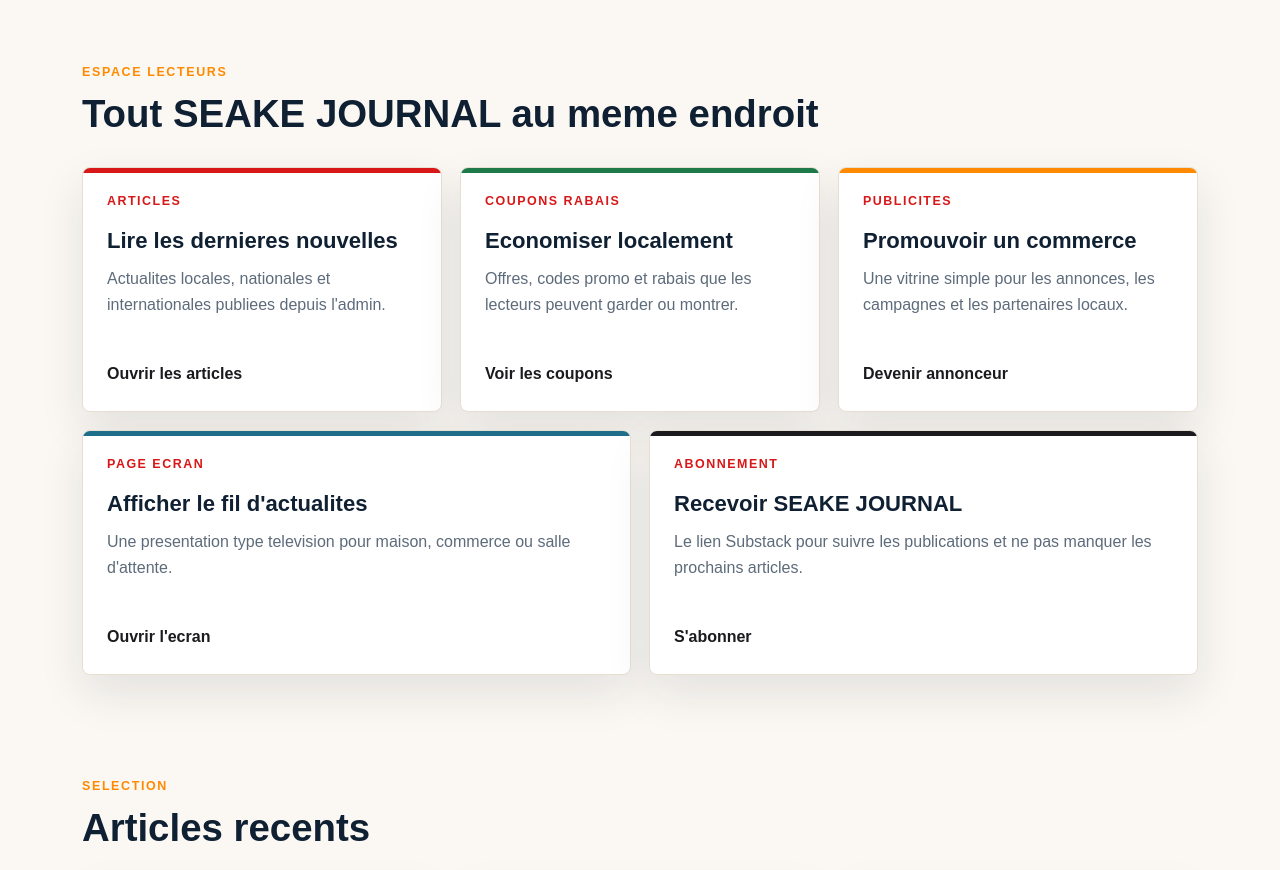
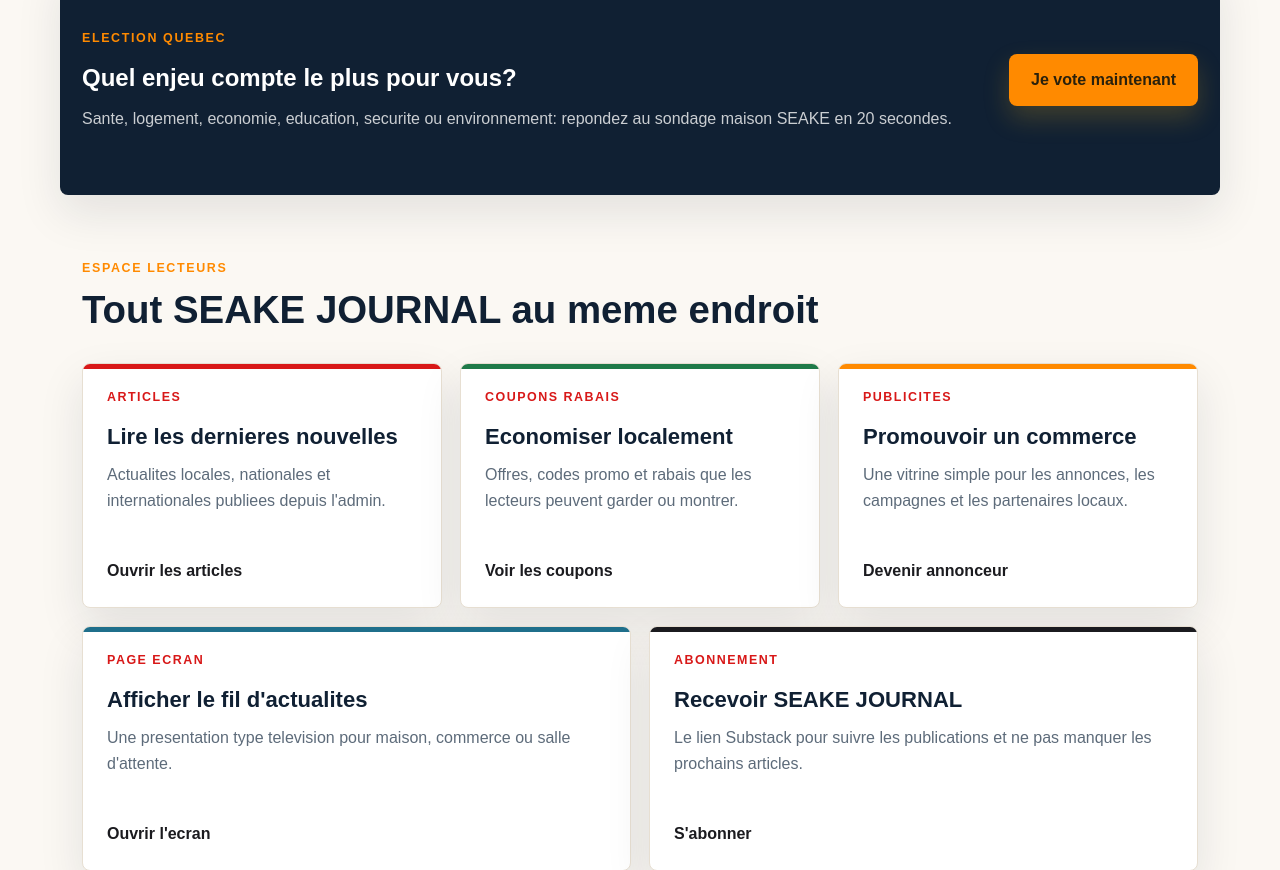
Before and after one commit to 1234jASKET/seake, a Django app: page / in a window 1280 px wide; the page is wider, and only the part inside the window is pictured. Shown: the part 755-1625 px from the top of that part. Run offline with Django 5.2, Linux system fonts and the light colour scheme; data comes from the database, SQL or seed files in the repository.

Commit message:
Add direct survey links

```diff
--- a/static/css/style.css
+++ b/static/css/style.css
@@ -182,6 +182,37 @@ p {
     color: #2a210c;
 }
 
+.survey-direct-button {
+    box-shadow: 0 12px 26px rgba(212, 159, 23, .24);
+    min-height: 52px;
+    padding-inline: 22px;
+}
+
+.home-survey-callout {
+    align-items: center;
+    background: #102033;
+    border-radius: 8px;
+    box-shadow: var(--shadow);
+    color: var(--white);
+    display: flex;
+    gap: 24px;
+    justify-content: space-between;
+    margin-top: -34px;
+    padding: 26px;
+    position: relative;
+    z-index: 2;
+}
+
+.home-survey-callout h2 {
+    color: var(--white);
+    margin-bottom: 8px;
+}
+
+.home-survey-callout p:not(.eyebrow) {
+    color: rgba(255, 255, 255, .78);
+    margin-bottom: 0;
+}
+
 .ad-pull-button {
     animation: adButtonPulse 2.4s ease-in-out infinite;
     position: relative;
@@ -1188,6 +1219,10 @@ p {
 .today-hero.has-custom-photo {
     background-position: center;
     background-size: cover;
+}
+
+.today-hero-actions {
+    margin-top: 22px;
 }
 
 .today-info-section {
@@ -3954,6 +3989,7 @@ textarea {
 
     .flyer-header,
     .flyer-footer,
+    .home-survey-callout,
     .print-toolbar,
     .cta-band {
         align-items: flex-start;
@@ -3998,6 +4034,15 @@ textarea {
         flex-direction: column;
         min-height: auto;
         padding: 52px 22px 38px;
+    }
+
+    .home-survey-callout {
+        margin-top: 0;
+    }
+
+    .home-survey-callout .button,
+    .today-hero-actions .button {
+        width: 100%;
     }
 
     .today-subscribe {
--- a/templates/accueil.html
+++ b/templates/accueil.html
@@ -11,10 +11,20 @@
         <h1>Bienvenue dans SEAKE JOURNAL</h1>
         <p>Articles, coupons, publicites et fil d'actualites en continu pour informer la communaute et garder les lecteurs engages.</p>
         <div class="hero-actions">
+            <a class="button primary survey-direct-button" href="{% url 'sondage_election' %}">Voter au sondage</a>
             <a class="button primary" href="{% url 'articles' %}">Lire les articles</a>
             <a class="button secondary" href="https://www.seakejournal.com/">S'abonner</a>
         </div>
     </div>
+</section>
+
+<section class="section home-survey-callout">
+    <div>
+        <p class="eyebrow">Election Quebec</p>
+        <h2>Quel enjeu compte le plus pour vous?</h2>
+        <p>Sante, logement, economie, education, securite ou environnement: repondez au sondage maison SEAKE en 20 secondes.</p>
+    </div>
+    <a class="button primary survey-direct-button" href="{% url 'sondage_election' %}">Je vote maintenant</a>
 </section>
 
 <section class="section home-dashboard" aria-label="Services SEAKE JOURNAL">
--- a/templates/aujourd_hui.html
+++ b/templates/aujourd_hui.html
@@ -8,6 +8,10 @@
         <p class="eyebrow">A consulter chaque jour</p>
         <h1>{{ info_du_jour.titre|default:"Aujourd'hui sur SEAKE" }}</h1>
         <p>{{ info_du_jour.sous_titre|default:"Les nouvelles, annonces, coupons, cours et services utiles au meme endroit pour garder la communaute branchee." }}</p>
+        <div class="hero-actions today-hero-actions">
+            <a class="button primary survey-direct-button" href="{% url 'sondage_election' %}">Voter au sondage</a>
+            <a class="button secondary" href="{% url 'articles' %}">Lire les nouvelles</a>
+        </div>
     </div>
     <time datetime="{{ date_du_jour|date:'Y-m-d' }}">{{ date_du_jour|date:"d F Y" }}</time>
 </section>
```
